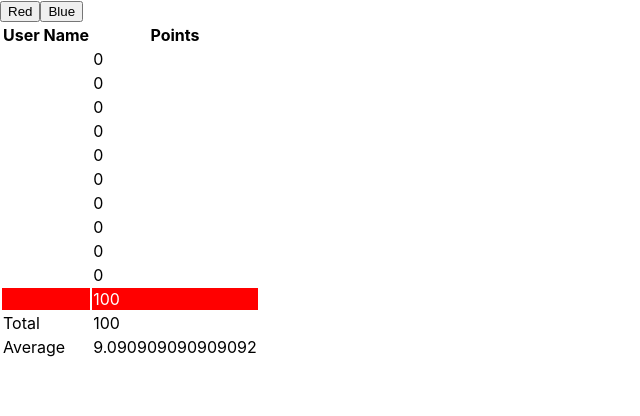
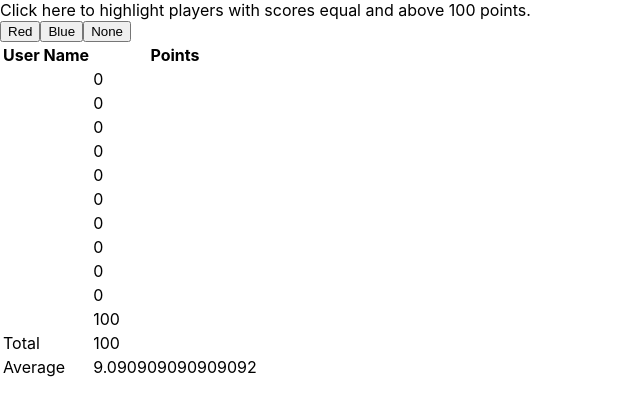
Before and after one commit to piotr-andrzej-bochenek/iSA-React-my-homeworks, a React (Create React App) app in the folder zadanie_08/my-app/: page / in a window 1280 px wide. Shown: the top 416 px of the page, without its empty margins (0-640 px from the left). Built offline with nearby package versions, Linux system fonts and the light colour scheme.

Commit message:
8.5 add red/blue/none btns to highlight topscores

```diff
--- a/zadanie_08/my-app/src/App.css
+++ b/zadanie_08/my-app/src/App.css
@@ -36,8 +36,3 @@
     transform: rotate(360deg);
   }
 }
-
-.RenderPlayersTable__topScores {
-  background-color: red;
-  color: white;
-}
--- a/zadanie_08/my-app/src/App.js
+++ b/zadanie_08/my-app/src/App.js
@@ -11,19 +11,34 @@ class RenderPlayersTable extends React.Component {
   constructor(props) {
     super(props);
     this.state = {
-      highlightingColor: "red",
+      highlightingColor: "",
+      backgroundColorChanged: false,
     };
   }
 
   render() {
     return (
       <div>
-        <button>
+        <div>Click here to highlight players with scores equal and above 100 points.</div>
+        <button onClick={() => this.setState({
+                        highlightingColor: "red",
+                        backgroundColorChanged: true,
+        })}>
           Red
         </button>
 
-        <button>
+        <button onClick={() => this.setState({
+                        highlightingColor: "blue",
+                        backgroundColorChanged: true,
+        })}>
           Blue
+        </button>
+
+        <button onClick={() => this.setState({
+                        highlightingColor: "",
+                        backgroundColorChanged: false,
+        })}>
+          None
         </button>
 
         <table>
@@ -47,8 +62,10 @@ class RenderPlayersTable extends React.Component {
                   )} else {
                   return (
                     <tr
-                      className='RenderPlayersTable__topScores'
-                      style={{background: `${this.state.highlightingColor}`}}
+                      style={{
+                        background: `${this.state.highlightingColor}`,
+                        color: this.state.backgroundColorChanged ? 'white' : '',
+                      }}
                       key={index}
                     >
                       <td>{player.userName}</td>
```
